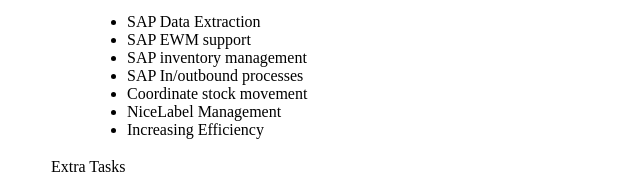
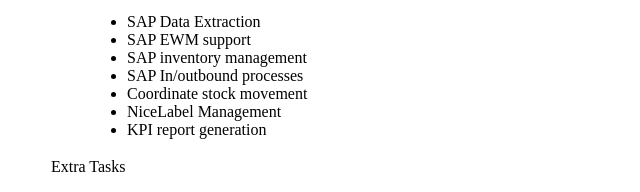
Before and after one commit to Almnd/almnd.github.io, a plain HTML site: page CV.html in a window 1280 px wide. Shown: the part 872-1064 px from the top of the page, 0-640 px from the left. Drawn offline with Linux system fonts and the light colour scheme.

Commit message:
Update CV.html

```diff
--- a/CV.html
+++ b/CV.html
@@ -84,7 +84,7 @@
 		<li>SAP In/outbound processes</li>
 		<li>Coordinate stock movement</li>
 		<li>NiceLabel Management</li>
-		<li>Increasing Efficiency</li>
+		<li>KPI report generation</li>
 
 	</ul>
 	<table>
```
